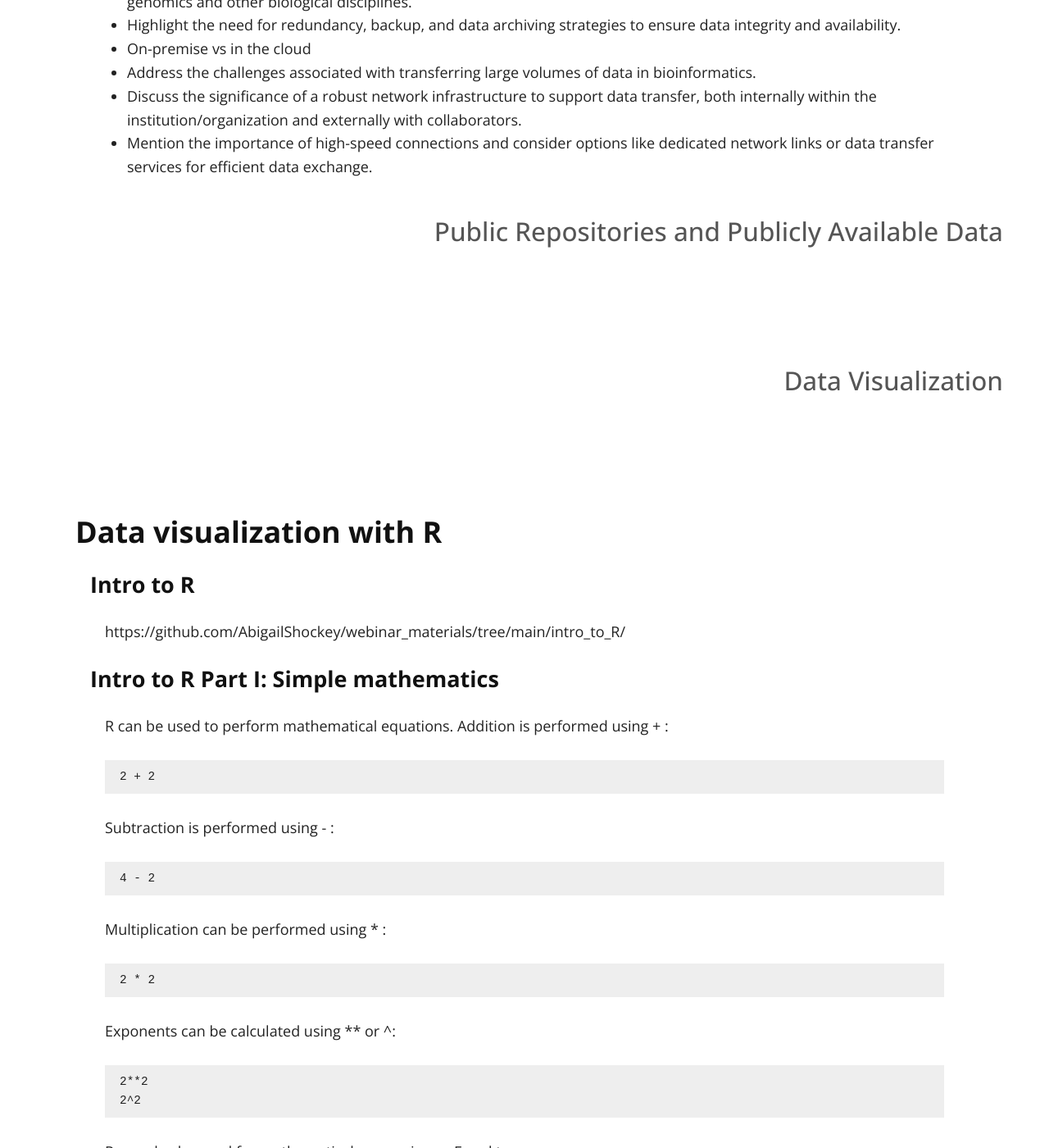
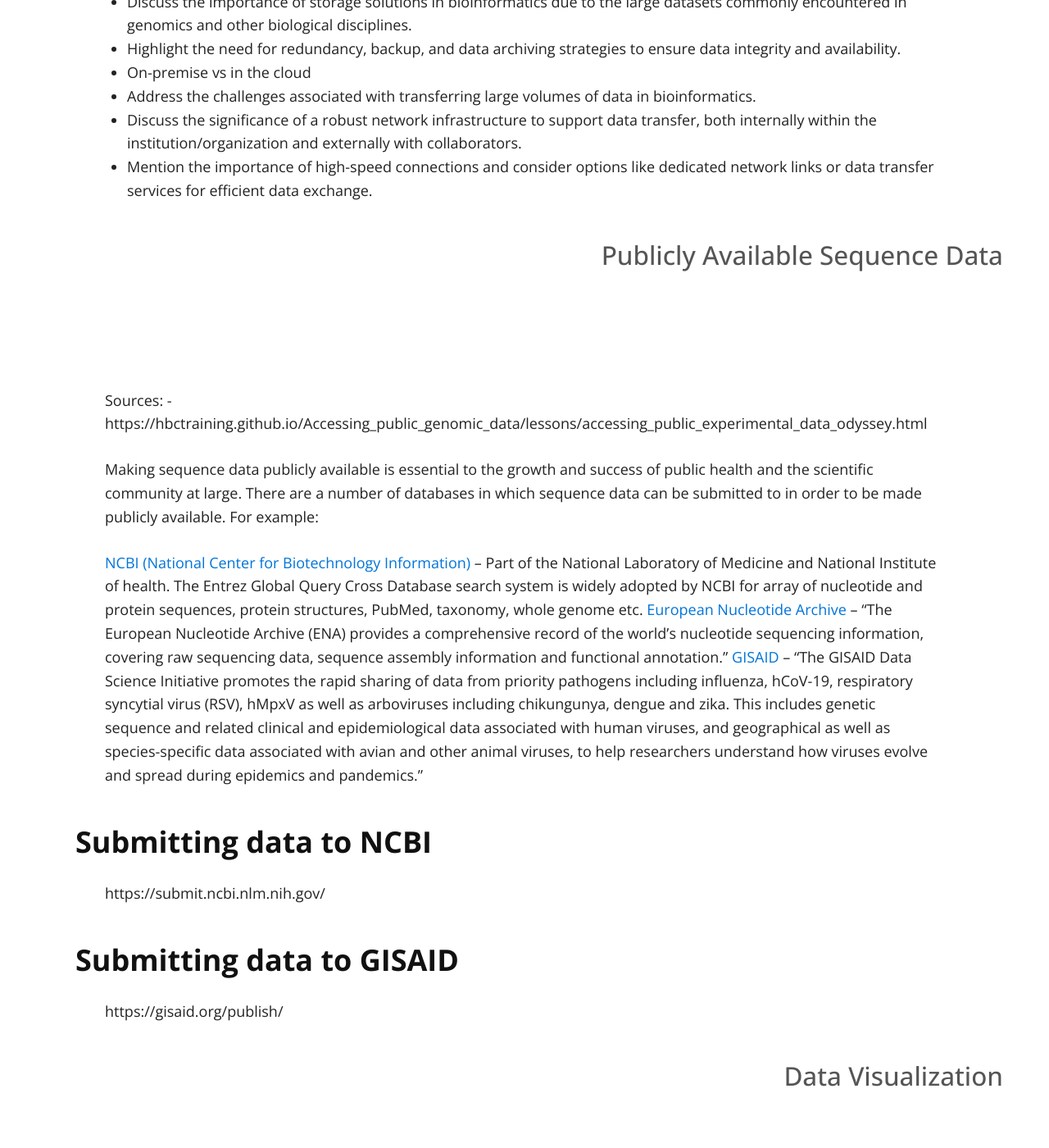
Before and after one commit to StaPH-B/midwest-region, a Jekyll site: the page built from in-progress/outline.md, in a window 1280 px wide and 1400 px high, scrolled down 24393 px. Shown: the whole window at 82% size. Built offline with Jekyll 4.4.1, drawn with Linux system fonts in a browser that asks for light colours; our own code applies the rules of GitHub Pages for plain Markdown files; some of the changed text lies outside the part shown.

Commit message:
Added public db data

````diff
--- a/in-progress/outline.md
+++ b/in-progress/outline.md
@@ -196,7 +196,7 @@ BCL or Binary Base Call format is the raw datafile for illumina sequencing that
 
 #### .fastq / .fastq.gz files
 
-Fastq files are files that contain sequence data and quality information. The .gz extension just informs you the file is compressed, to be covered later. It is the format in which sequencing data is most often kept in. The file is structured with each read labeled with '@'. The following line has the sequence bases for that read. The 3rd line has a '+', and the 4th line has the sequence quality (Phred score) for each base encoded in a letter format.
+Fastq files are files that contain sequence data (reads, which are fragments of sequenced DNA base pairs that are generated during sequencing, the raw data from a sequencing machine) and quality information. The .gz extension just informs you the file is compressed, to be covered later. It is the format in which sequencing data is most often kept in. The file is structured with each read labeled with '@'. The following line has the sequence bases for that read. The 3rd line has a '+', and the 4th line has the sequence quality (Phred score) for each base encoded in a letter format.
 
 Example of two reads:
 ```
@@ -599,7 +599,21 @@ Depending on your routine tasks, your compute infrastructure  may vary in order
 - Discuss the significance of a robust network infrastructure to support data transfer, both internally within the institution/organization and externally with collaborators.
 - Mention the importance of high-speed connections and consider options like dedicated network links or data transfer services for efficient data exchange.
 
-## Public Repositories and Publicly Available Data
+## Publicly Available Sequence Data
+Sources:
+-https://hbctraining.github.io/Accessing_public_genomic_data/lessons/accessing_public_experimental_data_odyssey.html
+
+Making sequence data publicly available is essential to the growth and success of public health and the scientific community at large. There are a number of databases in which sequence data can be submitted to in order to be made publicly available. For example:
+
+[NCBI (National Center for Biotechnology Information)](https://www.ncbi.nlm.nih.gov/search/) – Part of the National Laboratory of Medicine and National Institute of health. The Entrez Global Query Cross Database search system is widely adopted by NCBI for array of nucleotide and protein sequences, protein structures, PubMed, taxonomy, whole genome etc.
+[European Nucleotide Archive](https://www.ebi.ac.uk/ena/browser/home) – "The European Nucleotide Archive (ENA) provides a comprehensive record of the world’s nucleotide sequencing information, covering raw sequencing data, sequence assembly information and functional annotation."
+[GISAID](https://gisaid.org/) – "The GISAID Data Science Initiative promotes the rapid sharing of data from priority pathogens including influenza, hCoV-19, respiratory syncytial virus (RSV), hMpxV as well as arboviruses including chikungunya, dengue and zika. This includes genetic sequence and related clinical and epidemiological data associated with human viruses, and geographical as well as species-specific data associated with avian and other animal viruses, to help researchers understand how viruses evolve and spread during epidemics and pandemics."
+
+### Submitting data to NCBI
+https://submit.ncbi.nlm.nih.gov/
+
+### Submitting data to GISAID
+https://gisaid.org/publish/
 
 ## Data Visualization
 
````
